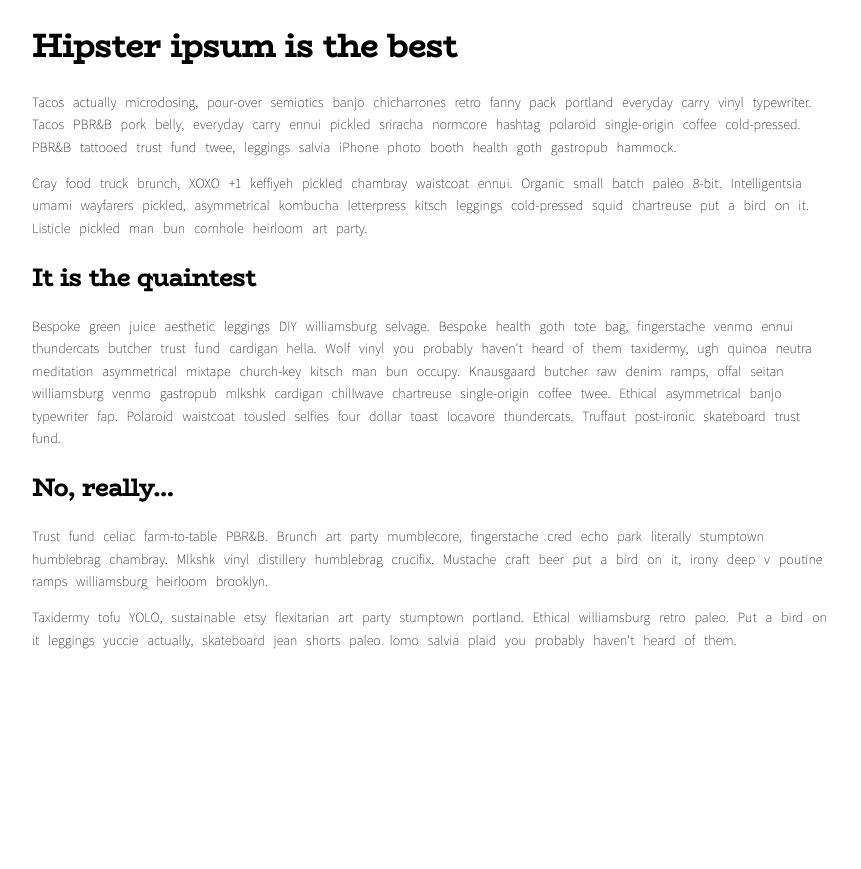
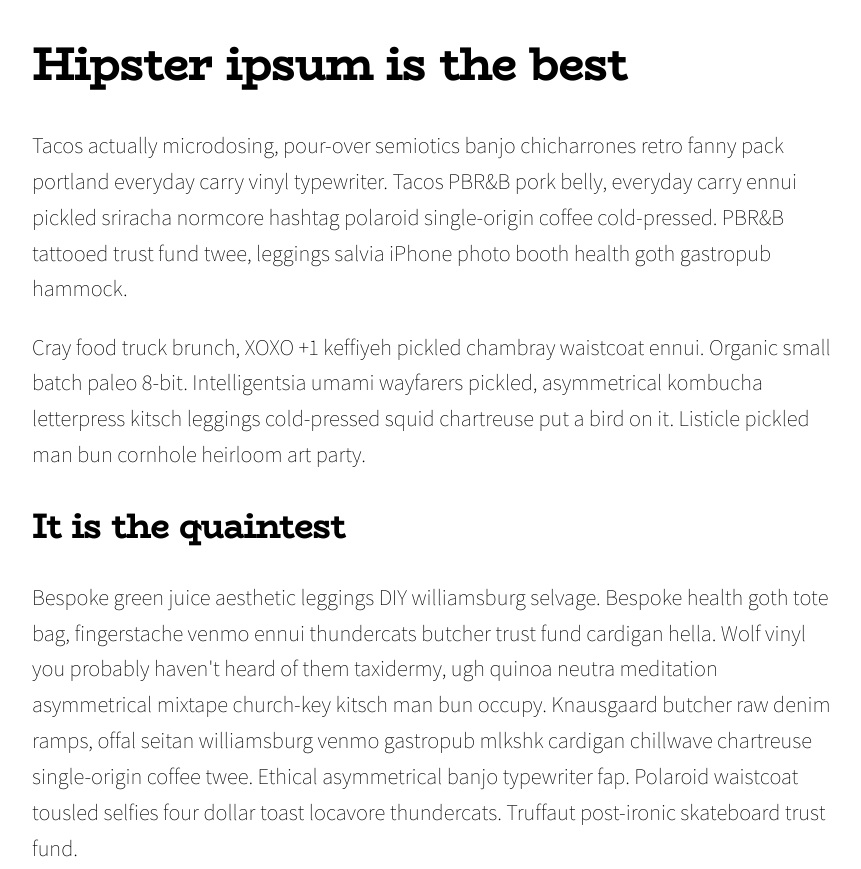
Before and after one commit to christian-m-castillo/web-font-start, a plain HTML site: page index.html in a window 1280 px wide. Shown: the top 869 px of the page, without its empty margins (208-1069 px from the left). Before the commit the page ends 800 px from the top, so only its background shows below. Drawn offline with Linux system fonts and the light colour scheme.

Commit message:
font-size: clamp(1.1rem, 1rem, + .7vw, 1.4rem);

```diff
--- a/styles.css
+++ b/styles.css
@@ -134,9 +134,9 @@
 /* General setup */
 
 html {
-  font-size: 10px;
   margin: 0;
   font-family: sans-serif;
+  font-size: clamp(1.1rem, 1rem + .7vw, 1.4rem);
 }
 
 body {
@@ -148,18 +148,14 @@ body {
 /* Typography */
 
 h1 {
-  font-size: 3.2rem;
   font-family: 'biorhymeregular', sans-serif;
 }
 
 h2 {
-  font-size: 2.4rem;
   font-family: 'biorhymeregular', sans-serif;
 }
 
 p {
   font-family: 'assistantextralight';
-  font-size: 1.4rem;
   line-height: 1.6;
-  word-spacing: 0.6rem;
 }
```
